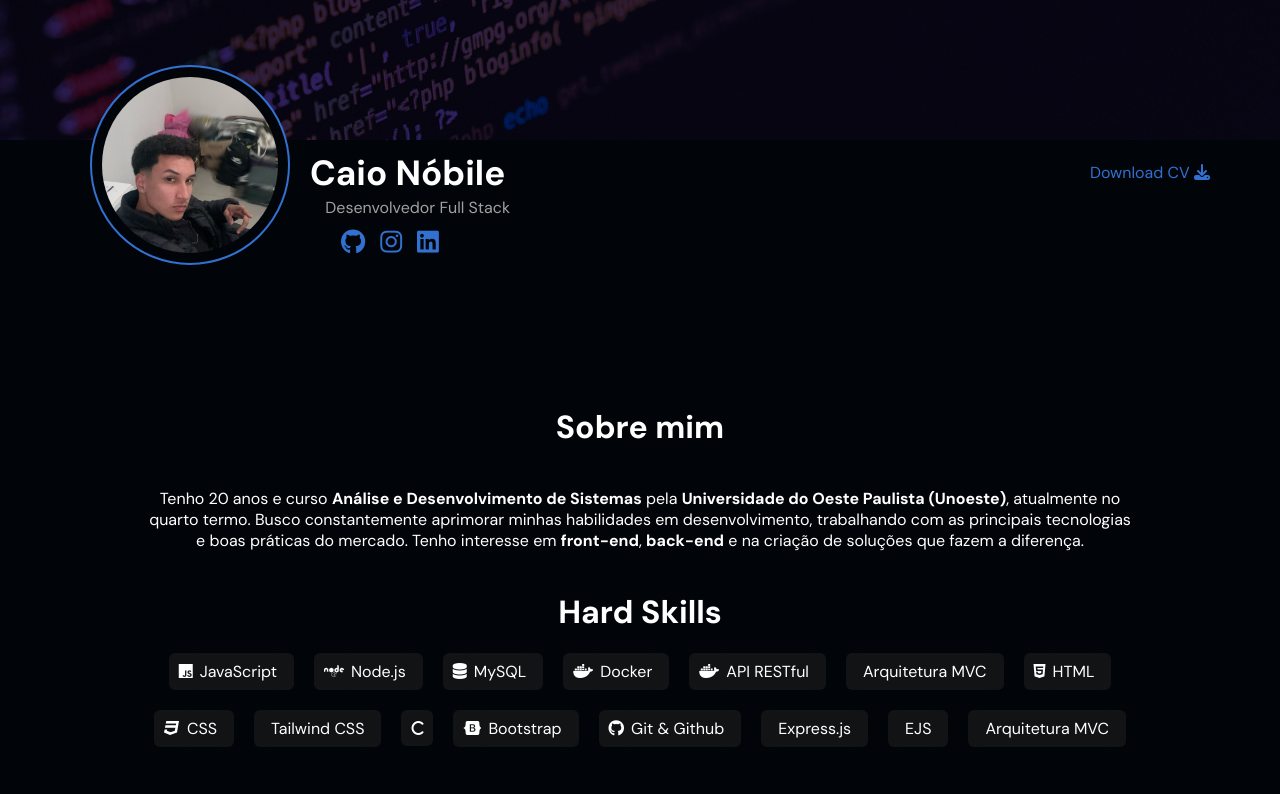
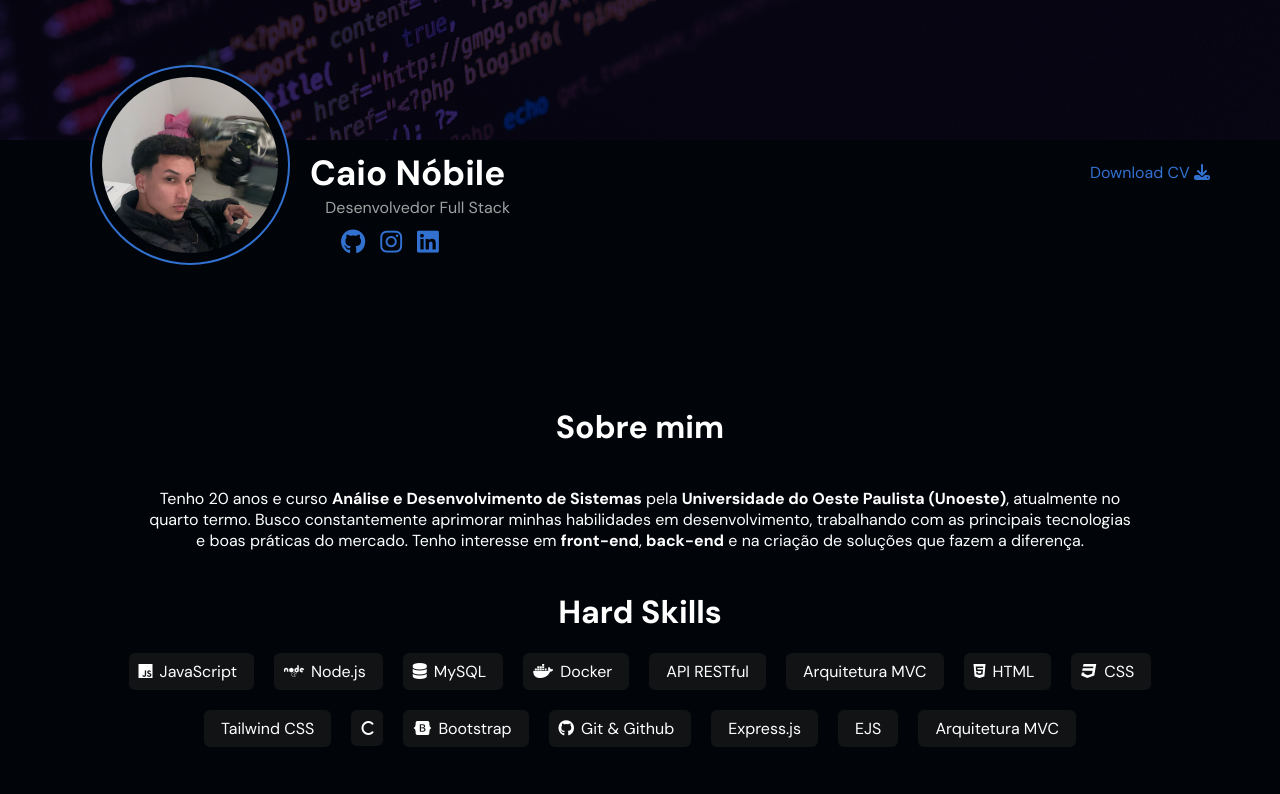
Before and after one commit to caioxsf/portfolio-caionobile, a website: page index.html in a window 1280 px wide. Shown: the top 794 px of the page. Drawn offline with nearby package versions, Linux system fonts and the light colour scheme.

Commit message:
fix: adjusting api restful icon in hard skills

```diff
--- a/index.html
+++ b/index.html
@@ -95,7 +95,7 @@
                 </div>
 
                 <div class="itens-skills">
-                    <i class="fa-brands fa-docker"><span>API RESTful</span></i>
+                    <i class="fa-brands"><span>API RESTful</span></i>
                 </div>
 
                 <div class="itens-skills">
```
